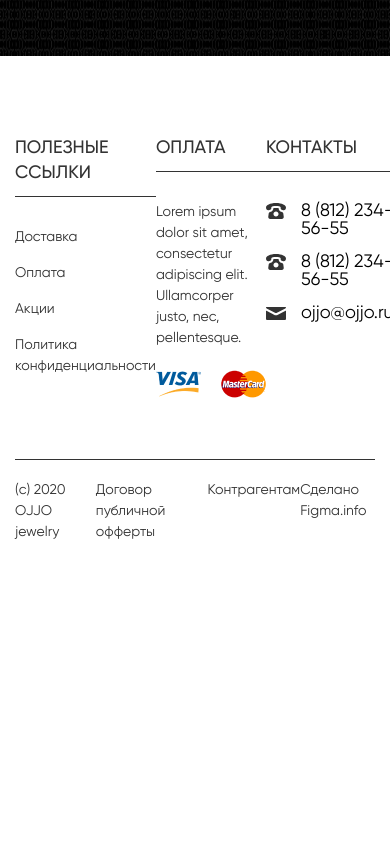
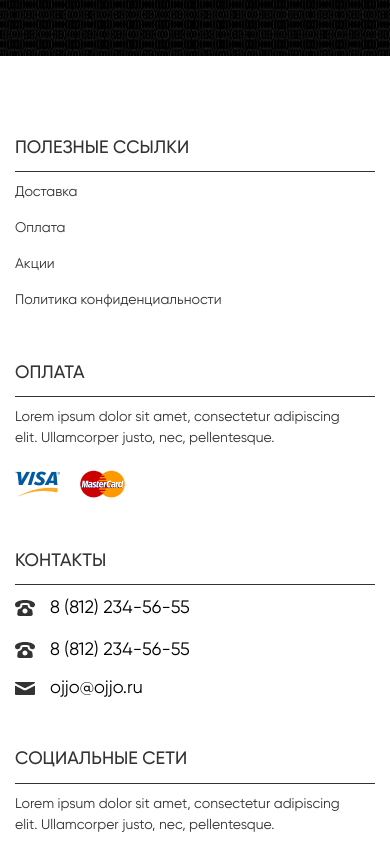
Before and after one commit to Deddoctor30/Ojjo, a plain HTML site: page index.html in a window 390 px wide. Shown: the part 8242-9084 px from the top of the page. Before the commit the page ends 8805 px from the top, so only its background shows below. Drawn offline with Linux system fonts and the light colour scheme.

Commit message:
+footer adaptive

```diff
--- a/scss/style.scss
+++ b/scss/style.scss
@@ -950,7 +950,6 @@ html, body {
 }
 
 .footer {
-
    &__container {
    }
 
@@ -961,29 +960,72 @@ html, body {
    &__top {
       display: flex;
       justify-content: space-between;
-      padding: 0px 0px 60px 0px;
-      margin: 0px 0px 20px 0px;
-      border-bottom: 1px solid #333333;
+      margin: 0px 0px 20px -20px;
+      flex-wrap: wrap;
+      @media (max-width:767px) {
+         &>*:not(:last-child) {
+            margin: 0px 0px 50px 0px;
+         }
+      }
    }
 
    &__link {
       width : 255px;
+      padding: 0px 0px 0px 20px;
+      @media (max-width:1124px) {
+         flex: 0 1 50%;
+         width: 100%;
+      }
+      @media (max-width:767px) {
+         flex: 0 1 100%;
+         width: 100%;
+      }
    }
 
    &__pay {
       width : 255px;
+      padding: 0px 0px 0px 20px;
+      @media (max-width:1124px) {
+         flex: 0 1 50%;
+         width: 100%;
+      }
+      @media (max-width:767px) {
+         flex: 0 1 100%;
+         width: 100%;
+      }
    }
 
    &__contacts {
       width : 295px;
+      padding: 0px 0px 0px 20px;
+      @media (max-width:1124px) {
+         flex: 0 1 50%;
+         width: 100%;
+         margin: 30px 0px 0px 0px;
+      }
+      @media (max-width:767px) {
+         flex: 0 1 100%;
+         width: 100%;
+      }
    }
 
    &__media {
       width : 255px;
+      padding: 0px 0px 0px 20px;
+      @media (max-width:1124px) {
+         flex: 0 1 50%;
+         width: 100%;
+         margin: 30px 0px 0px 0px;
+      }
+      @media (max-width:767px) {
+         flex: 0 1 100%;
+         width: 100%;
+         margin: 0px;
+      }
    }
 
    &__bottom {
-      margin: 0px 0px 20px 0px;
+      flex-wrap: wrap;
    }
 }
 
@@ -993,6 +1035,9 @@ html, body {
       border-bottom: 1px solid #333333;
       padding: 0px 0px 10px 0px;
       margin: 0px 0px 30px 0px;
+      @media (max-width:767px) {
+         margin: 0px 0px 10px 0px;
+      }
    }
 
    &__item {
@@ -1007,9 +1052,13 @@ html, body {
       border-bottom: 1px solid #333333;
       padding: 0px 0px 10px 0px;
       margin: 0px 0px 30px 0px;
+      @media (max-width:767px) {
+         margin: 0px 0px 10px 0px;
+      }
    }
 
    &__text {
+      max-width: 350px;
    }
 
    &__icons {
@@ -1026,6 +1075,9 @@ html, body {
       border-bottom: 1px solid #333333;
       padding: 0px 0px 10px 0px;
       margin: 0px 0px 30px 0px;
+      @media (max-width:767px) {
+         margin: 0px 0px 10px 0px;
+      }
    }
 
    &__tel {
@@ -1033,6 +1085,7 @@ html, body {
          display: block;
          padding: 0px 0px 15px 35px;
          position: relative;
+         line-height: 150%;
          &::before {
             content: "";
             background-image: url(/img/footer/footer__telephone.svg);
@@ -1041,7 +1094,7 @@ html, body {
             background-size: 20px;
             height: 26px;
             width: 26px;
-            top: 1px;
+            top: 5px;
             left: 0px;
          }
       }
@@ -1069,10 +1122,14 @@ html, body {
       border-bottom: 1px solid #333333;
       padding: 0px 0px 10px 0px;
       margin: 0px 0px 30px 0px;
+      @media (max-width:767px) {
+         margin: 0px 0px 10px 0px;
+      }
    }
 
    &__text {
       margin: 0px 0px 22px 0px;
+      max-width: 350px;
    }
 
    &__inner {
@@ -1143,6 +1200,13 @@ html, body {
 .bottom {
    display: flex;
    justify-content: space-between;
+   border-top: 1px solid #333333;
+   margin: 60px 0px 0px 0px;
+   padding: 5px 0px 0px 0px;
    &__text {
+      margin: 10px 15px;
+      // @media (max-width:1124px) {
+      //    margin: 10px 15px;
+      // }
    }
 }
```
Also changed, not shown: css/style.css.
